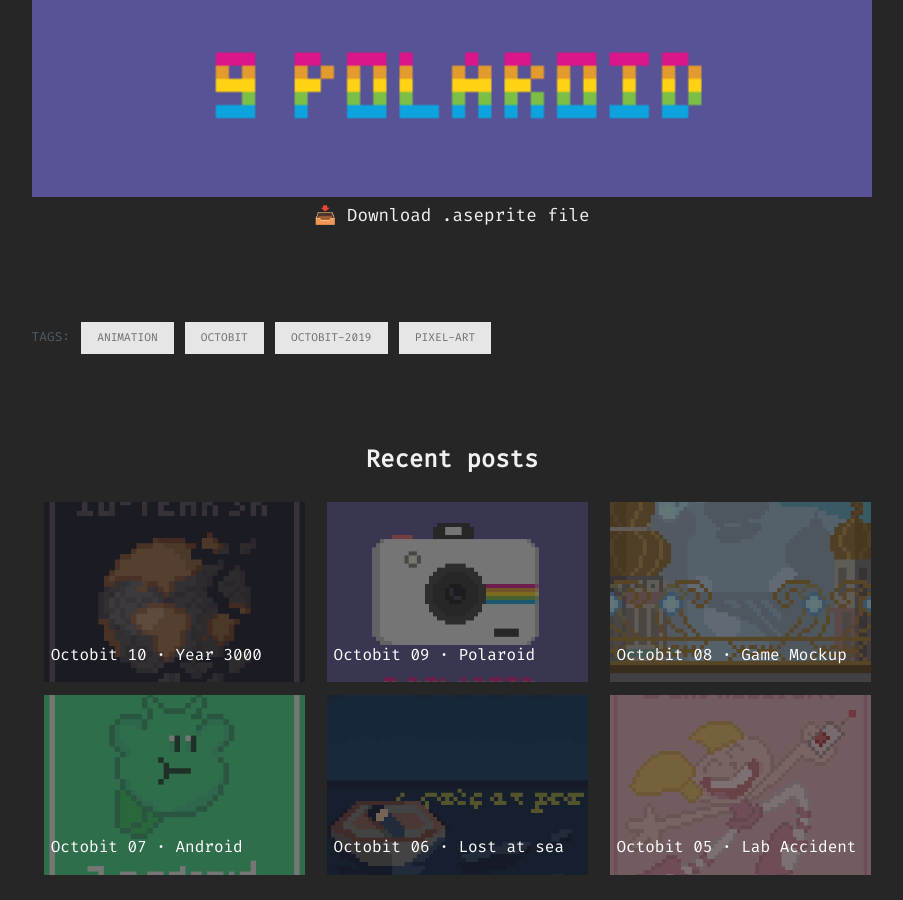
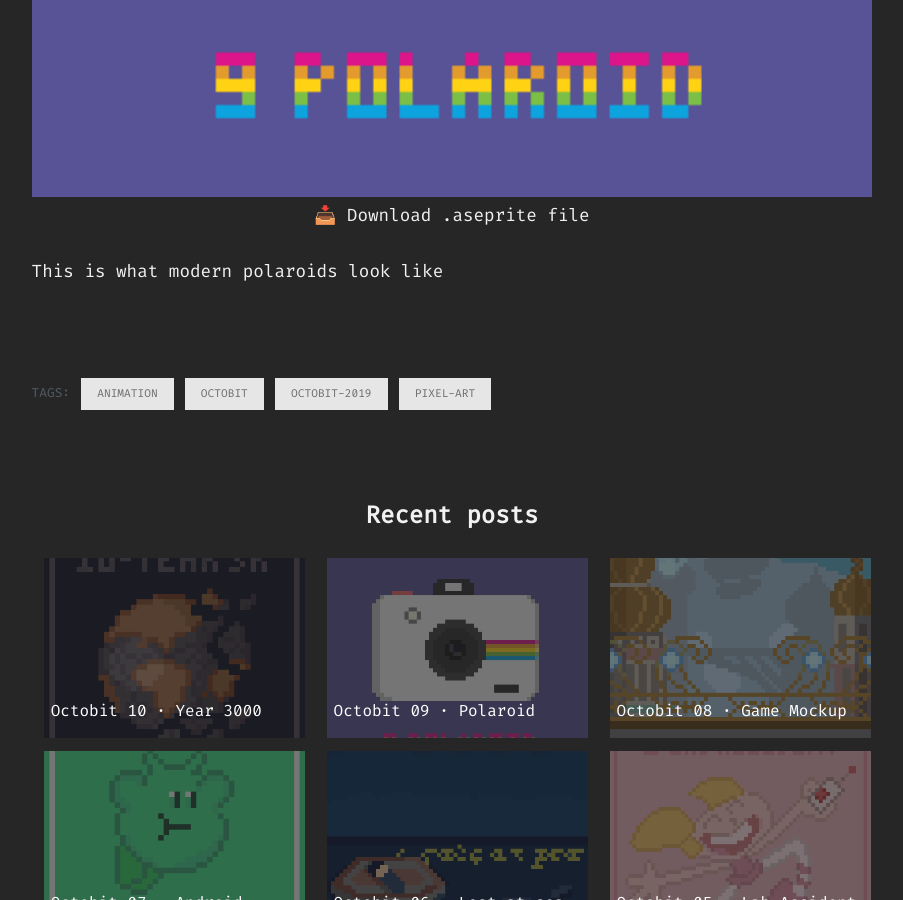
Before and after one commit to heytherewill/pixels, a Jekyll site: the page built from _posts/octobit/2019-10-09-polaroid.md, in a window 1280 px wide and 900 px high, scrolled down 928 px. Shown: the whole window, without its empty margins (188-1091 px from the left). Built offline with Jekyll 4.4.1, drawn with Linux system fonts in a browser that asks for light colours.

Commit message:
:camera: Polaroid

```diff
--- a/_posts/octobit/2019-10-09-polaroid.md
+++ b/_posts/octobit/2019-10-09-polaroid.md
@@ -5,3 +5,4 @@
 extension: gif
 tag: [animation, octobit, octobit-2019, pixel-art]
 ---
+This is what modern polaroids look like
```
Also changed, not shown: assets/img/12 - Noir.png (added), 1 other file.
